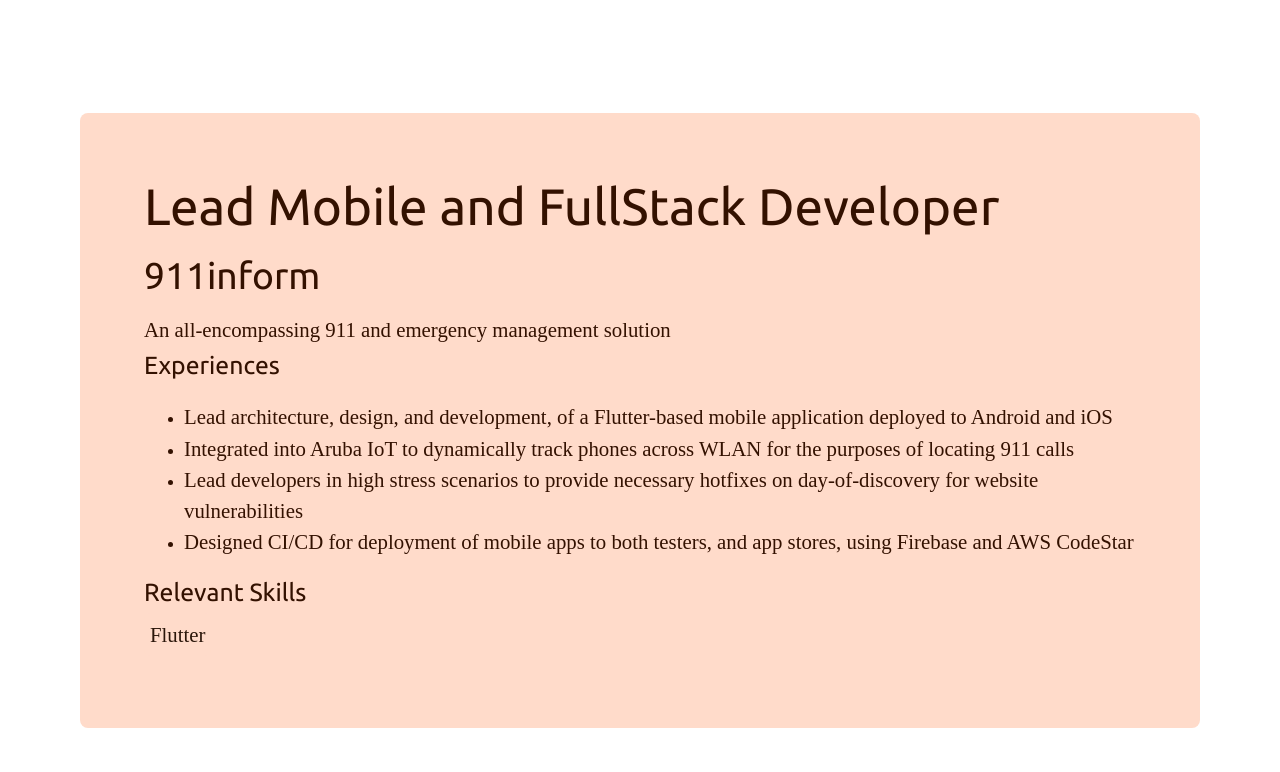
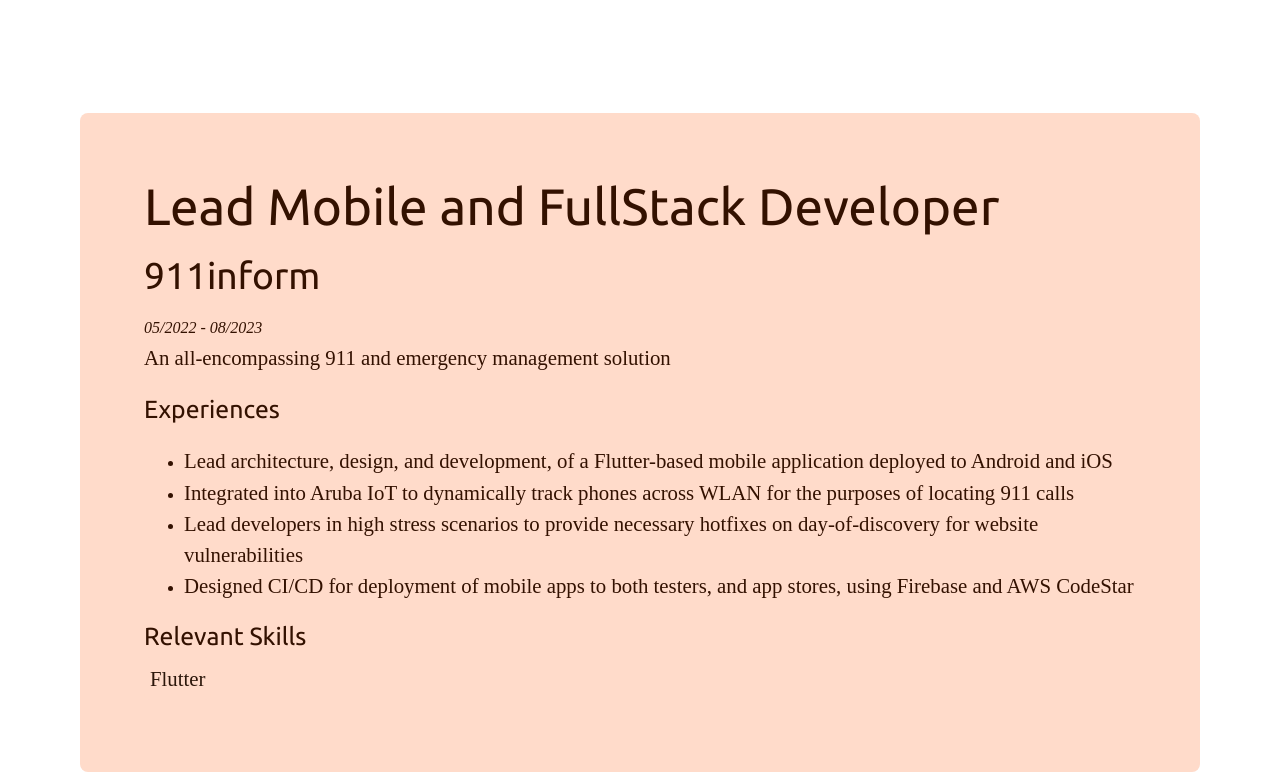
Before and after one commit to john-cinquegrana/ReactPersonalSite, a React (Vite) app: page / in a window 1280 px wide. Shown: the part 1532-2304 px from the top of the page. Before the commit the page ends 2260 px from the top, so only its background shows below. Built offline with nearby package versions, Linux system fonts and the light colour scheme.

Commit message:
Added date to work experience

```diff
--- a/src/components/content/WorkExperience.tsx
+++ b/src/components/content/WorkExperience.tsx
@@ -22,7 +22,8 @@ const WorkExperience: React.FC<WorkExperienceProps> = () => {
             }}>
                 <Typography variant='h3' paddingBottom={2}>Lead Mobile and FullStack Developer</Typography>
                 <Typography variant='h4' paddingBottom={2}>911inform</Typography>
-                <Typography variant='body1'>An all-encompassing 911 and emergency management solution</Typography>
+                <Typography variant='subtitle1'><i>05/2022 - 08/2023</i></Typography>
+                <Typography variant='body1' paddingBottom={2}>An all-encompassing 911 and emergency management solution</Typography>
                 <Typography variant='h6'>Experiences</Typography>
                 <ul>
                     <li><Typography variant='body1'>Lead architecture, design, and development, of a Flutter-based mobile application deployed to Android and iOS</Typography></li>
```
